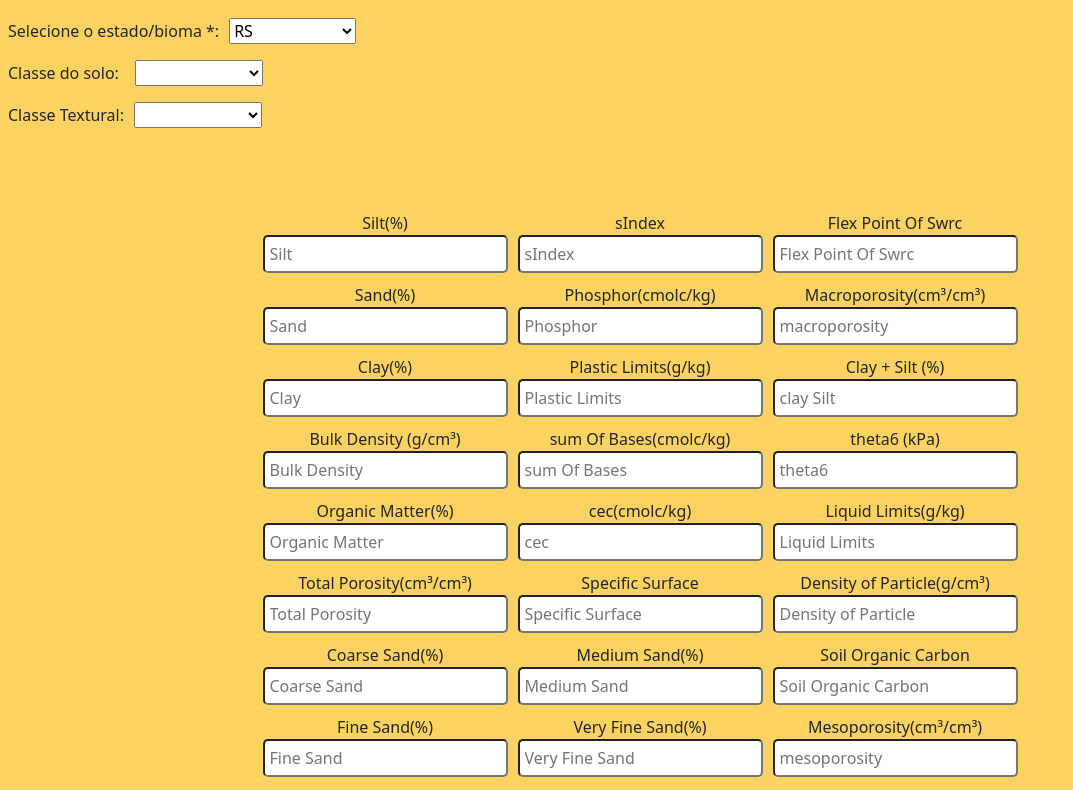
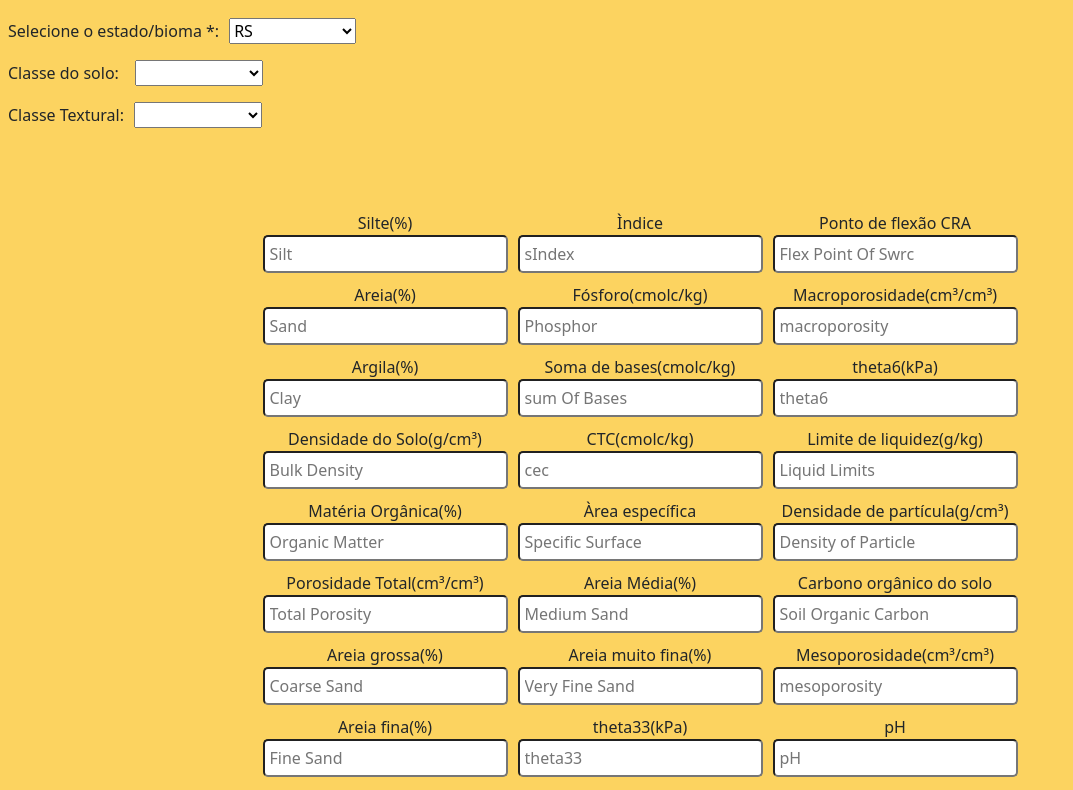
Before and after one commit to Inaciocb/HidraSoilPTF, an Angular app in the folder dss/: page / in a window 1280 px wide. Shown: the top 790 px of the page, without its empty margins (0-1073 px from the left). Built offline with nearby package versions, Linux system fonts and the light colour scheme.

Commit message:
tradução inputs

```diff
--- a/dss/src/app/app.component.html
+++ b/dss/src/app/app.component.html
@@ -32,90 +32,85 @@
             <ul class="lista">
               <div class="container1">
                   <li>
-                      <label for="Silt">Silt(%)</label>
+                      <label for="Silt">Silte(%)</label>
                       <input type="number" style="border-radius: 5px; padding: 5px;" placeholder="Silt" formControlName="silt">
                   </li>
 
                   <li>
-                      <label for ="Sand">Sand(%)</label>
+                      <label for ="Sand">Areia(%)</label>
                       <input type="number" style="border-radius: 5px; padding: 5px;" placeholder="Sand" formControlName="sand">
                   </li>
 
                   <li>
-                      <label for="Clay">Clay(%)</label>
+                      <label for="Clay">Argila(%)</label>
                       <input type="number" style="border-radius: 5px; padding: 5px;" placeholder="Clay" formControlName="clay">
                   </li>
 
                   <li>
-                      <label for="Bulk Density">Bulk Density (g/cm³)</label>
+                      <label for="Bulk Density">Densidade do Solo(g/cm³)</label>
                       <input type="number" style="border-radius: 5px; padding: 5px;" placeholder="Bulk Density" formControlName="bulkDensity">
 
                   </li>
 
                   <li>
-                      <label for="Organic Matter">Organic Matter(%)</label>
+                      <label for="Organic Matter">Matéria Orgânica(%)</label>
                       <input type="number" style="border-radius: 5px; padding: 5px;" placeholder="Organic Matter" formControlName="organicMatter">
                   </li>
 
                   <li>
-                      <label for="Total Porosity">Total Porosity(cm³/cm³)</label>
+                      <label for="Total Porosity">Porosidade Total(cm³/cm³)</label>
                       <input type="number" style="border-radius: 5px; padding: 5px;" placeholder="Total Porosity" formControlName="totalPorosity">
                   </li>
 
                   <li>
-                      <label for="Coarse Sand">Coarse Sand(%)</label>
+                      <label for="Coarse Sand">Areia grossa(%)</label>
                       <input type="number" style="border-radius: 5px; padding: 5px;" placeholder="Coarse Sand" formControlName="coarseSand">
                   </li>
 
                   <li>
-                      <label for="Fine Sand">Fine Sand(%)</label>
+                      <label for="Fine Sand">Areia fina(%)</label>
                       <input type="number" style="border-radius: 5px; padding: 5px;" placeholder="Fine Sand" formControlName="fineSand">
                   </li>
 
                   <li>
-                      <label for="Microporosity">Microporosity(cm³/cm³)</label>
+                      <label for="Microporosity">Microporosidade(cm³/cm³)</label>
                       <input type="number" style="border-radius: 5px; padding: 5px;" placeholder="Microporosity" formControlName="microporosity">
                   </li>
               </div>
 
               <div class="container2">
                 <li>
-                    <label for="sIndex">sIndex</label>
+                    <label for="sIndex">Ìndice</label>
                     <input type="number" style="border-radius: 5px; padding: 5px;" placeholder="sIndex" formControlName="sIndex">
 
                 </li>
                 <li>
-                    <label for="Phosphor">Phosphor(cmolc/kg)</label>
+                    <label for="Phosphor">Fósforo(cmolc/kg)</label>
                     <input type="number" style="border-radius: 5px; padding: 5px;" placeholder="Phosphor" formControlName="phosphor">
                 </li>
 
                 <li>
-                    <label for="Plastic Limits">Plastic Limits(g/kg)</label>
-                    <input type="number" style="border-radius: 5px; padding: 5px;" placeholder="Plastic Limits" formControlName="plasticLimits">
-                </li>
-
-                <li>
-                    <label for="sumOfBases">sum Of Bases(cmolc/kg)</label>
+                    <label for="sumOfBases">Soma de bases(cmolc/kg)</label>
                     <input type="number" style="border-radius: 5px; padding: 5px;" placeholder="sum Of Bases" formControlName="sumOfBases">
                 </li>
 
                 <li>
-                    <label for="cec">cec(cmolc/kg)</label>
+                    <label for="cec">CTC(cmolc/kg)</label>
                     <input type="number" style="border-radius: 5px; padding: 5px;" placeholder="cec" formControlName="cec">
                 </li>
 
                 <li>
-                    <label for="Specific Surface">Specific Surface</label>
+                    <label for="Specific Surface">Àrea específica</label>
                     <input type="number" style="border-radius: 5px; padding: 5px;" placeholder="Specific Surface" formControlName="ss">
                 </li>
 
                 <li>
-                    <label for="Medium Sand">Medium Sand(%)</label>
+                    <label for="Medium Sand">Areia Média(%)</label>
                     <input type="number" style="border-radius: 5px; padding: 5px;" placeholder="Medium Sand" formControlName="mediumSand">
                 </li>
 
                 <li>
-                    <label for="Very Fine Sand">Very Fine Sand(%)</label>
+                    <label for="Very Fine Sand">Areia muito fina(%)</label>
                     <input type="number" style="border-radius: 5px; padding: 5px;" placeholder="Very Fine Sand" formControlName="veryFineSand">
                 </li>
 
@@ -130,40 +125,35 @@
 
               <div class="container2">
                 <li>
-                    <label for="Flex Point Of Swrc">Flex Point Of Swrc</label>
+                    <label for="Flex Point Of Swrc">Ponto de flexão CRA</label>
                     <input type="number" style="border-radius: 5px; padding: 5px;" placeholder="Flex Point Of Swrc" formControlName="flexPointOfSwrc">
                 </li>
 
                 <li>
-                    <label for="macroporosity">Macroporosity(cm³/cm³)</label>
+                    <label for="macroporosity">Macroporosidade(cm³/cm³)</label>
                     <input type="number" style="border-radius: 5px; padding: 5px;" placeholder="macroporosity" formControlName="macroporosity">
                 </li>
 
                 <li>
-                    <label for="claySilt">Clay + Silt (%)</label>
-                    <input type="number" style="border-radius: 5px; padding: 5px;" placeholder="clay Silt" formControlName="claySilt">
-                </li>
-
-                <li>
-                    <label for="theta6">theta6 (kPa)</label>
+                    <label for="theta6">theta6(kPa)</label>
                     <input type="number" style="border-radius: 5px; padding: 5px;" placeholder="theta6" formControlName="theta6">
                 </li>
 
                 <li>
-                    <label for="Liquid Limits">Liquid Limits(g/kg)</label>
+                    <label for="Liquid Limits">Limite de liquidez(g/kg)</label>
                     <input type="number" style="border-radius: 5px; padding: 5px;" placeholder="Liquid Limits" formControlName="liquidLimits">
                 </li>
                 <li>
-                  <label for="Density of Particle">Density of Particle(g/cm³)</label>
+                  <label for="Density of Particle">Densidade de partícula(g/cm³)</label>
                   <input type="number" style="border-radius: 5px; padding: 5px;" placeholder="Density of Particle" formControlName="densityOfParticle">
                 </li>
 
                 <li>
-                    <label for="Soil Organic Carbon">Soil Organic Carbon</label>
+                    <label for="Soil Organic Carbon">Carbono orgânico do solo</label>
                     <input type="number" style="border-radius: 5px; padding: 5px;" placeholder="Soil Organic Carbon" formControlName="soilOrganicCarbon">
                 </li>
                 <li>
-                  <label for="mesoporosity">Mesoporosity(cm³/cm³)</label>
+                  <label for="mesoporosity">Mesoporosidade(cm³/cm³)</label>
                   <input type="number" style="border-radius: 5px; padding: 5px;" placeholder="mesoporosity" formControlName="mesoporosity">
                 </li>
 
@@ -174,6 +164,8 @@
               </div>
             </ul>
           </div>
+
+
           <!-- resultados -->
           <ng-container *ngIf="this.hasResult()">
             <div style="height: 50vh; width: 30vw; padding: 20px; margin-top: 8vh; background-color: #fcdb82; border-radius: .7vh;">
```
